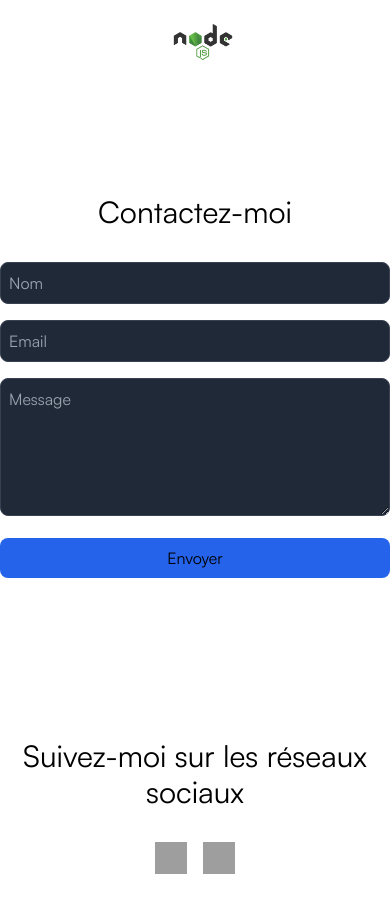
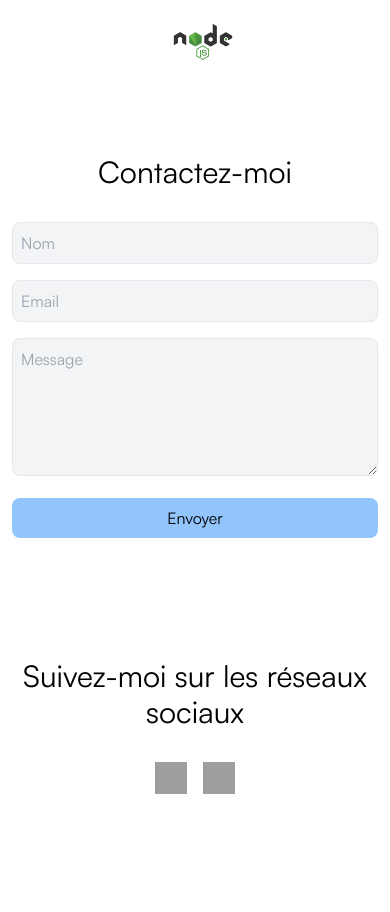
Before and after one commit to ThibaultG94/next-portfolio, a Next.js app: page / in a window 390 px wide. Shown: the part 3180-4092 px from the top of the page. After the commit the page ends 4054 px from the top, so only its background shows below. Built offline with nearby package versions, Linux system fonts and the light colour scheme; grey boxes are pictures that could not be loaded.

Commit message:
chore: Update Contact and Skills components with responsive layout and dark mode support

```diff
--- a/src/app/components/Contact.js
+++ b/src/app/components/Contact.js
@@ -2,25 +2,28 @@ import React from "react";
 
 const Contact = () => {
   return (
-    <section className="py-20 bg-dark">
+    <section className="py-10 sm:py-12 md:py-16 lg:py-20 px-3">
       <h2 className="text-3xl text-center">Contactez-moi</h2>
       <form className="mt-8 max-w-lg mx-auto space-y-4">
         <input
           type="text"
           placeholder="Nom"
-          className="w-full p-2 rounded-lg bg-gray-800 border border-gray-700"
+          className="w-full p-2 rounded-lg bg-gray-100 dark:bg-gray-800 border border-gray-200"
         />
         <input
           type="email"
           placeholder="Email"
-          className="w-full p-2 rounded-lg bg-gray-800 border border-gray-700"
+          className="w-full p-2 rounded-lg bg-gray-100 dark:bg-gray-800 border border-gray-200"
         />
         <textarea
           placeholder="Message"
-          className="w-full p-2 rounded-lg bg-gray-800 border border-gray-700"
+          className="w-full p-2 rounded-lg bg-gray-100 dark:bg-gray-800 border border-gray-200"
           rows="5"
         ></textarea>
-        <button type="submit" className="w-full p-2 rounded-lg bg-blue-600">
+        <button
+          type="submit"
+          className="w-full p-2 rounded-lg bg-blue-300 dark:bg-blue-600"
+        >
           Envoyer
         </button>
       </form>
--- a/src/app/components/Skills.js
+++ b/src/app/components/Skills.js
@@ -2,7 +2,7 @@ import React from "react";
 
 const Skills = () => {
   return (
-    <section className="py-10 sm:py-12 md:py-16 lg:py-20 bg-dark px-3">
+    <section className="py-10 sm:py-12 md:py-16 lg:py-20 px-3">
       <h2 className="text-3xl text-center">Mes Compétences</h2>
       <p className="text-xl text-center mt-4">
         J'aime prendre la responsabilité de créer une expérience utilisateur
```
